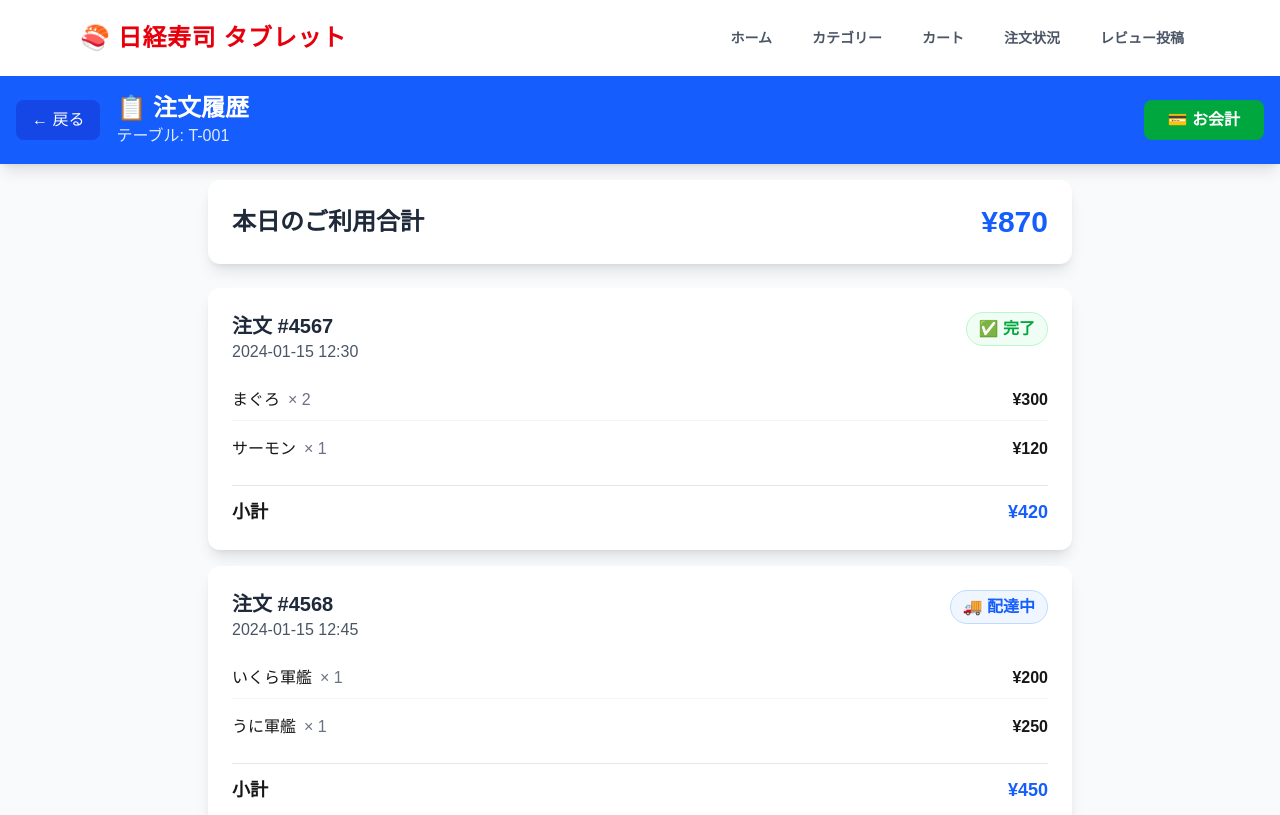
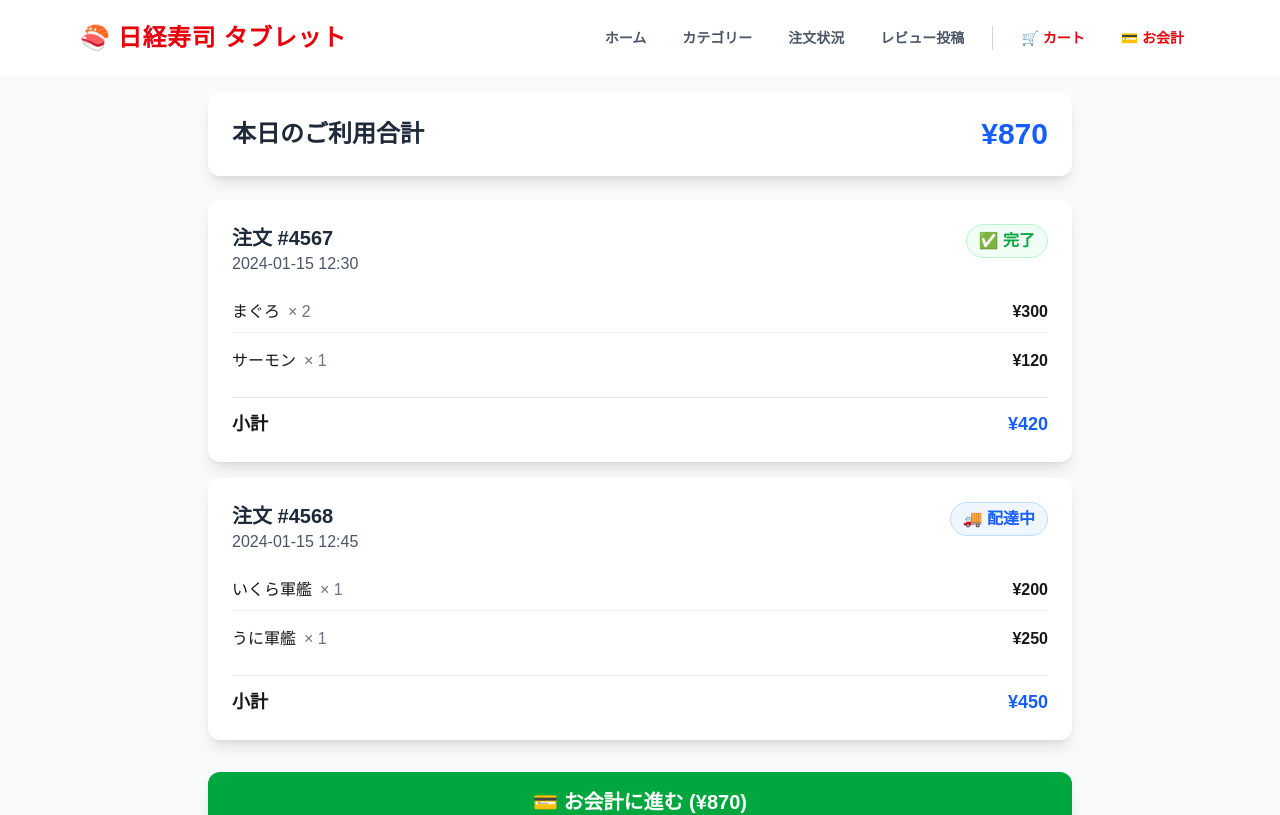
Before and after one commit to moonmile/webapi-sample-ai, a Next.js app in the folder src/order-tablet/: page /order-history in a window 1280 px wide. Shown: the top 815 px of the page. Built offline with nearby package versions, Linux system fonts and the light colour scheme.

Commit message:
余分な header を手作業で削除

```diff
--- a/src/order-tablet/app/cart/page.tsx
+++ b/src/order-tablet/app/cart/page.tsx
@@ -108,22 +108,6 @@ export default function CartPage() {
 
   return (
     <div className="min-h-screen bg-gray-50">
-      {/* ヘッダー */}
-      <header className="bg-red-600 text-white p-4 shadow-lg">
-        <div className="flex items-center">
-          <button
-            onClick={goBack}
-            className="bg-red-700 hover:bg-red-800 px-4 py-2 rounded-lg mr-4 transition-colors"
-          >
-            ← 戻る
-          </button>
-          <div>
-            <h1 className="text-2xl font-bold">🛒 カート</h1>
-            <p className="text-red-100">テーブル: T-{String(seatId).padStart(3, '0')} ({guests}名様)</p>
-          </div>
-        </div>
-      </header>
-
       <div className="container mx-auto p-4 max-w-4xl">
         {cart.length === 0 ? (
           <div className="text-center py-12">
--- a/src/order-tablet/app/categories/page.tsx
+++ b/src/order-tablet/app/categories/page.tsx
@@ -182,22 +182,6 @@ export default function CategoriesPage() {
 
   return (
     <div className="min-h-screen bg-gray-50">
-      {/* ヘッダー */}
-      <header className="bg-red-600 text-white p-4 shadow-lg">
-        <div className="flex justify-between items-center">
-          <div>
-            <h1 className="text-2xl font-bold">🍣 お寿司注文</h1>
-            <p className="text-red-100">テーブル: T-001</p>
-          </div>
-          <button
-            onClick={goToCart}
-            className="bg-red-700 hover:bg-red-800 px-4 py-2 rounded-lg font-semibold transition-colors relative"
-          >
-            🛒 カート ({cartItemCount})
-          </button>
-        </div>
-      </header>
-
       <div className="container mx-auto p-4">
         {!selectedCategory ? (
           /* カテゴリ一覧 */
--- a/src/order-tablet/app/components/Header.tsx
+++ b/src/order-tablet/app/components/Header.tsx
@@ -2,18 +2,46 @@
 
 import Link from "next/link";
 import { usePathname } from "next/navigation";
+import { useState, useEffect } from "react";
 
 const navigationLinks = [
   { href: "/", label: "ホーム" },
   { href: "/categories", label: "カテゴリー" },
-  { href: "/cart", label: "カート" },
   { href: "/order-history", label: "注文状況" },
   { href: "/reviews", label: "レビュー投稿" },
+];
+
+const actionLinks = [
+  { href: "/cart", label: "🛒 カート" },
+  { href: "/payment", label: "💳 お会計" },
 ];
 
 export default function Header() {
   const pathname = usePathname();
   const isHome = pathname === '/';
+  const [cartCount, setCartCount] = useState(0);
+
+  useEffect(() => {
+    const updateCartCount = () => {
+      const cart = localStorage.getItem('cart');
+      if (cart) {
+        const items = JSON.parse(cart);
+        const count = Array.isArray(items) ? items.reduce((sum, item) => sum + (item.quantity || 1), 0) : 0;
+        setCartCount(count);
+      } else {
+        setCartCount(0);
+      }
+    };
+
+    updateCartCount();
+    window.addEventListener('storage', updateCartCount);
+    window.addEventListener('cartUpdated', updateCartCount);
+
+    return () => {
+      window.removeEventListener('storage', updateCartCount);
+      window.removeEventListener('cartUpdated', updateCartCount);
+    };
+  }, []);
 
   if (isHome) {
     return null;
@@ -25,7 +53,7 @@ export default function Header() {
         <Link href="/" className="text-2xl font-semibold tracking-wide text-red-600">
           🍣 日経寿司 タブレット
         </Link>
-        <nav className="flex flex-wrap items-center gap-2 text-sm font-semibold">
+        <nav className="flex flex-wrap items-center gap-1 text-sm font-semibold">
           {navigationLinks.map((link) => (
             <Link
               key={link.href}
@@ -35,6 +63,21 @@ export default function Header() {
               {link.label}
             </Link>
           ))}
+          <div className="mx-2 h-6 border-l border-gray-300"></div>
+          {actionLinks.map((link) => (
+            <Link
+              key={link.href}
+              href={link.href}
+              className="relative rounded-full px-4 py-2 text-red-600 transition-colors hover:bg-red-50"
+            >
+              {link.label}
+              {link.href === '/cart' && cartCount > 0 && (
+                <span className="absolute -top-2 -right-2 inline-flex items-center justify-center w-6 h-6 text-xs font-bold text-white bg-red-600 rounded-full">
+                  {cartCount}
+                </span>
+              )}
+            </Link>
+          ))}
         </nav>
       </div>
     </header>
--- a/src/order-tablet/app/order-history/page.tsx
+++ b/src/order-tablet/app/order-history/page.tsx
@@ -135,30 +135,6 @@ export default function OrderHistoryPage() {
 
   return (
     <div className="min-h-screen bg-gray-50">
-      {/* ヘッダー */}
-      <header className="bg-blue-600 text-white p-4 shadow-lg">
-        <div className="flex items-center justify-between">
-          <div className="flex items-center">
-            <button
-              onClick={goBack}
-              className="bg-blue-700 hover:bg-blue-800 px-4 py-2 rounded-lg mr-4 transition-colors"
-            >
-              ← 戻る
-            </button>
-            <div>
-              <h1 className="text-2xl font-bold">📋 注文履歴</h1>
-              <p className="text-blue-100">テーブル: T-001</p>
-            </div>
-          </div>
-          <button
-            onClick={goToPayment}
-            className="bg-green-600 hover:bg-green-700 px-6 py-2 rounded-lg font-semibold transition-colors"
-          >
-            💳 お会計
-          </button>
-        </div>
-      </header>
-
       <div className="container mx-auto p-4 max-w-4xl">
         {orders.length === 0 ? (
           <div className="text-center py-12">
--- a/src/order-tablet/app/payment/page.tsx
+++ b/src/order-tablet/app/payment/page.tsx
@@ -121,22 +121,6 @@ export default function PaymentPage() {
 
   return (
     <div className="min-h-screen bg-gray-50">
-      {/* ヘッダー */}
-      <header className="bg-green-600 text-white p-4 shadow-lg">
-        <div className="flex items-center">
-          <button
-            onClick={goBack}
-            className="bg-green-700 hover:bg-green-800 px-4 py-2 rounded-lg mr-4 transition-colors"
-          >
-            ← 戻る
-          </button>
-          <div>
-            <h1 className="text-2xl font-bold">💳 お会計</h1>
-            <p className="text-green-100">テーブル: T-001</p>
-          </div>
-        </div>
-      </header>
-
       <div className="container mx-auto p-4 max-w-2xl">
         {/* 注文内容 */}
         <div className="bg-white rounded-xl shadow-lg p-6 mb-6">
```
